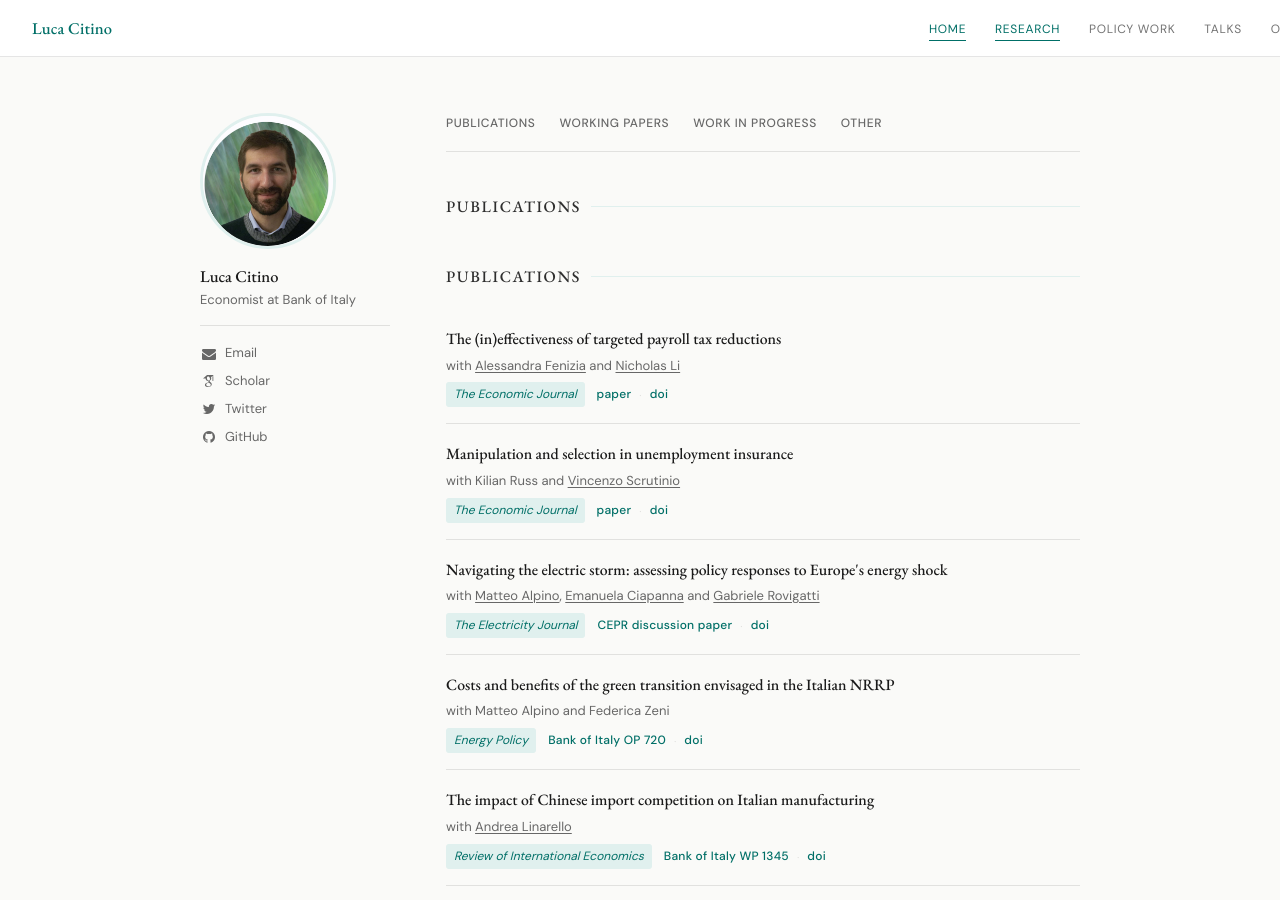
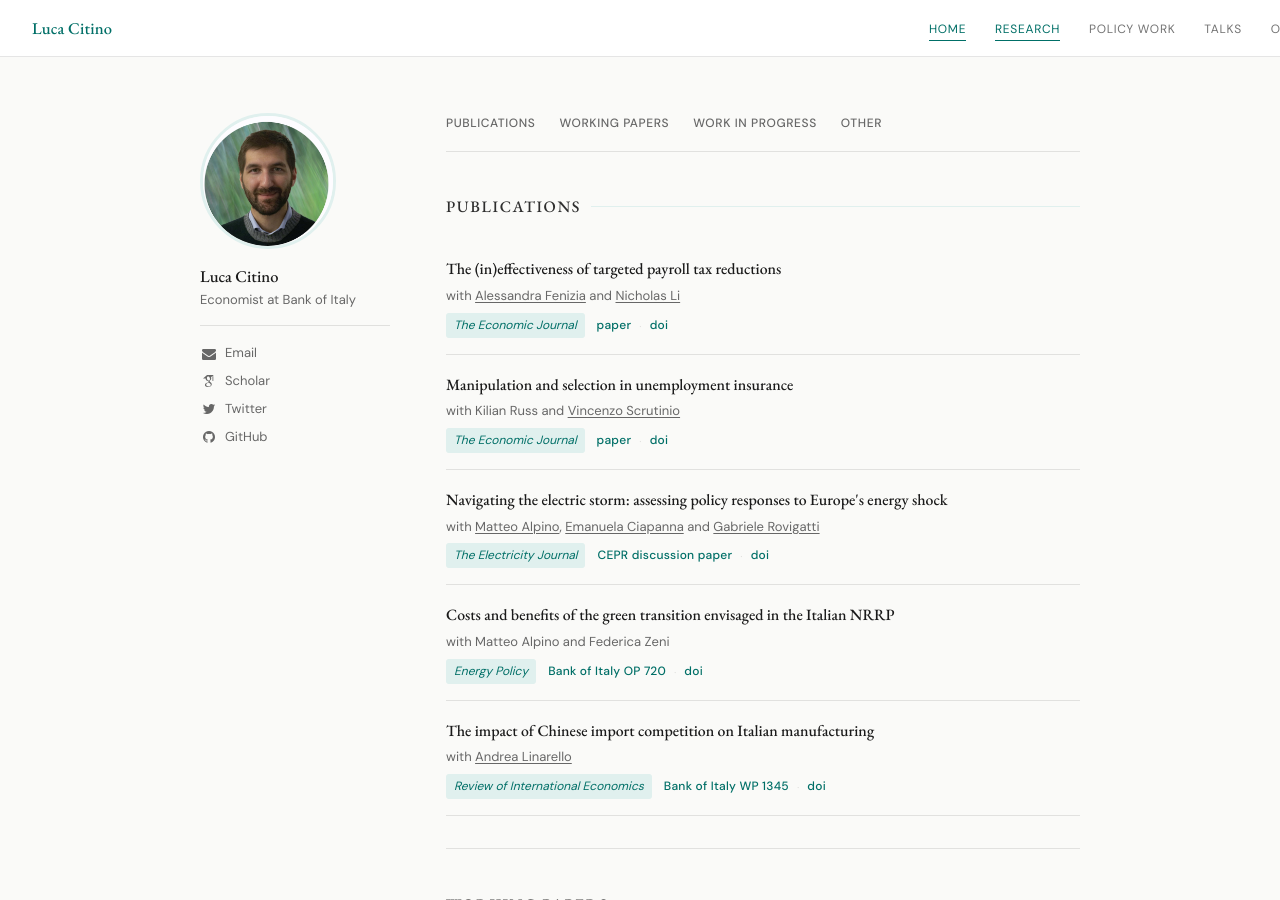
Before and after one commit to luca-citino/luca-citino.github.io, a Jekyll site: the page built from research.md, in a window 1280 px wide and 900 px high. Built offline with Jekyll 4.4.1, drawn with Linux system fonts in a browser that asks for light colours; nearby versions of some CDN libraries; some web fonts are replaced.

Commit message:
Update research.md

```diff
--- a/research.md
+++ b/research.md
@@ -11,8 +11,6 @@ title: Research
 </nav>
 
 <p class="section-label" id="publications">Publications</p>
-
-<p class="section-label">Publications</p>
 
 <div class="paper-item">
   <div class="paper-title">The (in)effectiveness of targeted payroll tax reductions</div>
```
